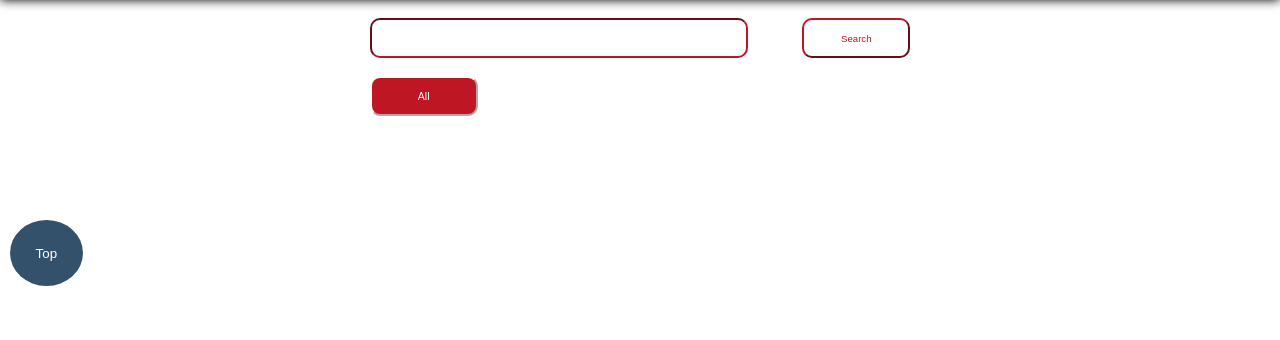
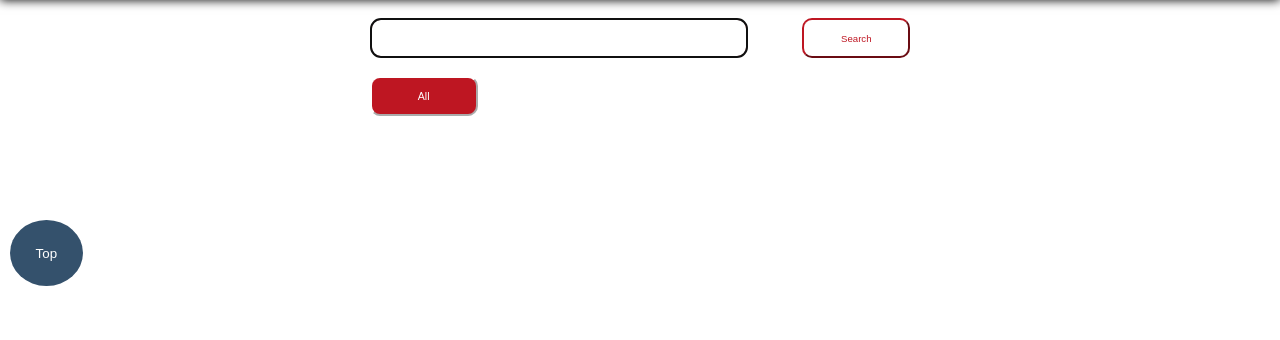
Before and after one commit to willc03/L4_Web-Technologies-Assignment-2, a PHP site: page /Pages/products.php in a window 1280 px wide, with the restyled element focused. Shown: the part 140-480 px from the top of the page. Run offline with PHP 8.4, Linux system fonts and the light colour scheme; data that the repository does not hold is empty.

Commit message:
Add CSS updates on hovering

```diff
--- a/Stylesheets/products.css
+++ b/Stylesheets/products.css
@@ -81,9 +81,6 @@
 /*
     This section of CSS styles the filters
 */
-input:focus { /* Remove the outline when an input box is selected */
-    outline: none;
-}
 #filterSettings {
     margin: auto;
     width: 65%;
@@ -105,7 +102,7 @@
     width: 70%;
     font-size: 0.825vw;
 }
-#searchBox:focus {
+#searchBox:focus, #searchBox:hover {
     border-color: #be1622;
 }
 #submitFilters, .categoryFilter {
```
